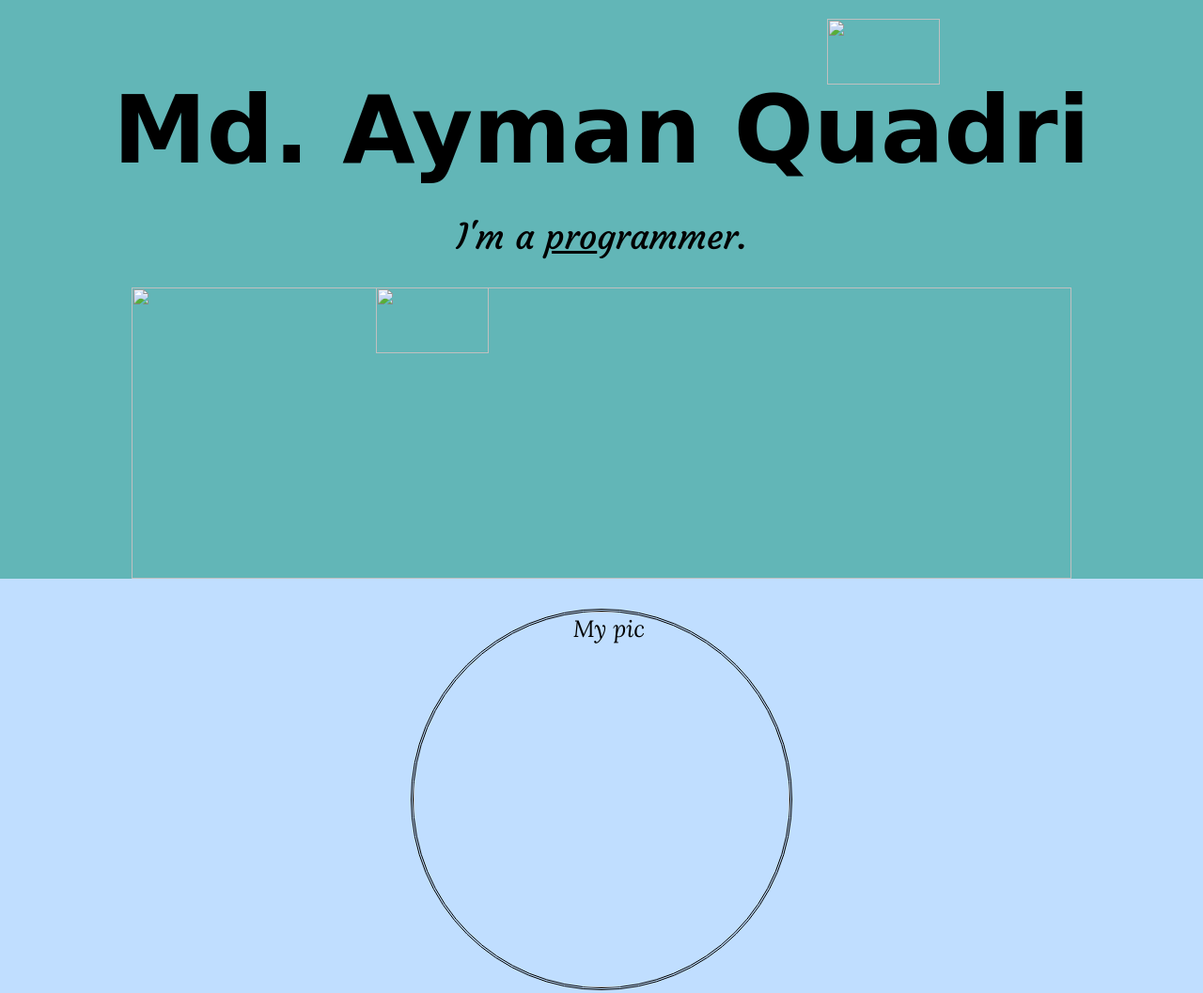
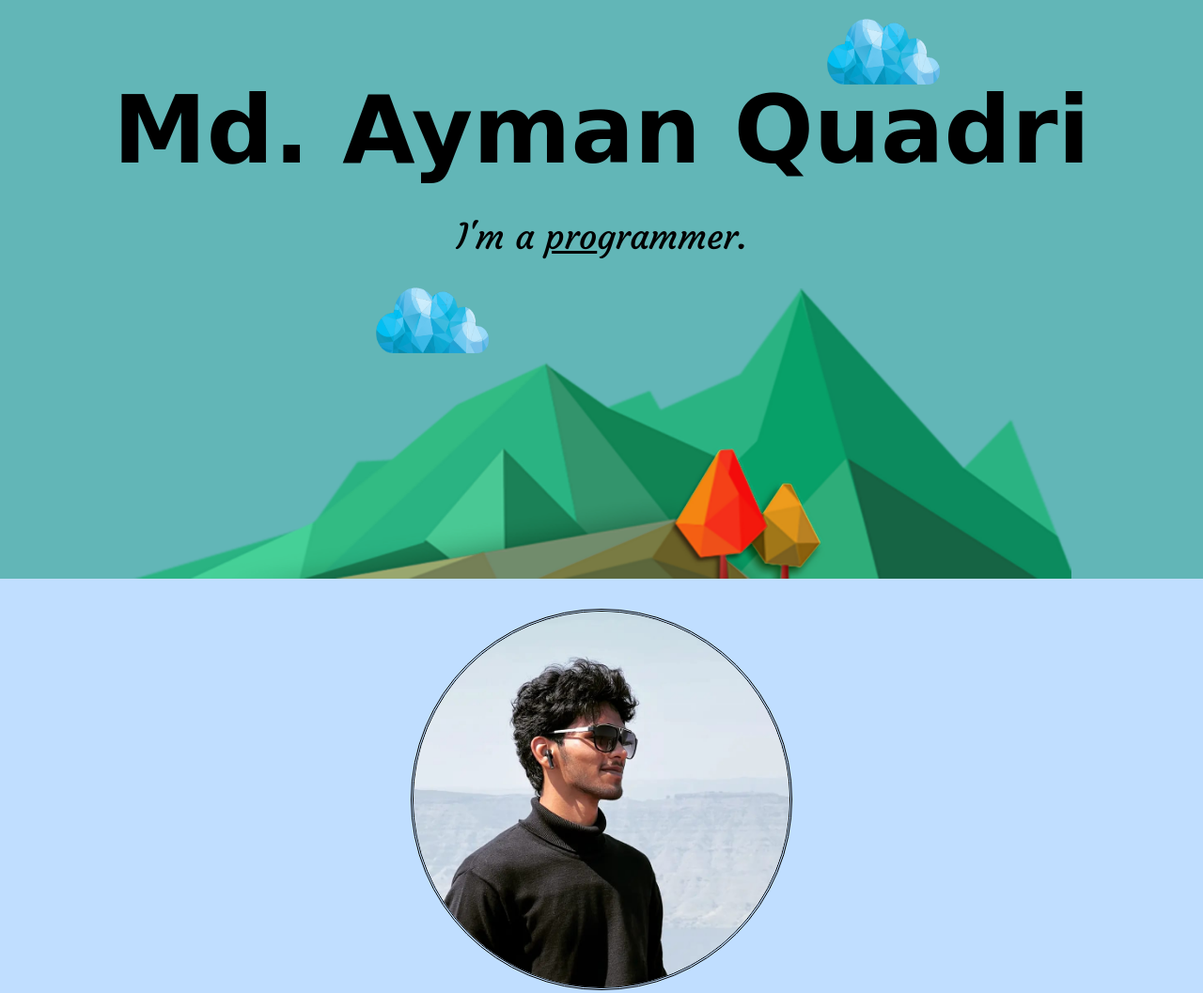
Before and after one commit to Aymanquad/My-Website, a plain HTML site: page index.html in a window 1280 px wide. Shown: the top 1057 px of the page at 94% size. Drawn offline with Linux system fonts and the light colour scheme; a web font is replaced by a local one.

Commit message:
added image folder

```diff
--- a/index.html
+++ b/index.html
@@ -10,23 +10,23 @@
 </head>
 <body>
     <div class="top">
-        <img class="top-cloud clouds" src="cloud.png" alt="">
+        <img class="top-cloud clouds" src="images/cloud.png" alt="">
         <h1>Md.  Ayman Quadri</h1>
         <h2 id="2ndpart" >I'm a <spam class="pro">pro</spam>grammer.</h2>
-        <img class="bottom-cloud clouds" src="cloud.png" alt="">
-        <img src="mountains.png" alt="" height="310px" width="1000px">
+        <img class="bottom-cloud clouds" src="images/cloud.png" alt="">
+        <img src="images/mountains.png" alt="" height="310px" width="1000px">
     </div>
     <div class="middle-container">
             <div class="profile">
                 <br>
-              <img class="my-img" src="my img-modified.png" alt="My pic">
+              <img class="my-img" src="images/my img-modified.png" alt="My pic">
               <h2>Hello Habibi !</h2>
               <p>Welcome to my Website. Keep scrolling to know about me more.</p>
             </div>
             <hr>
             <div class="skills">
               <h2>My Skills.</h2>
-              <img class="skill-data1" src="computer gif.webp" alt="">
+              <img class="skill-data1" src="images/computer gif.webp" alt="">
               <div class="skill-data1">
                 <h3>Programming</h3>
                 <p>I'm a lot fluent in Python , C , html and css.</p>
@@ -43,7 +43,7 @@
                 <p>I usually play center forward .</p>
                 <p>So... How about we meet on the field the next time ?</p>
               </div>
-              <img class="skill-data2" src="football img.jpg" alt="" height="220px" width="350px">
+              <img class="skill-data2" src="images/football img.jpg" alt="" height="220px" width="350px">
             </div>
             <hr>
             <div class="contact-me">
```
